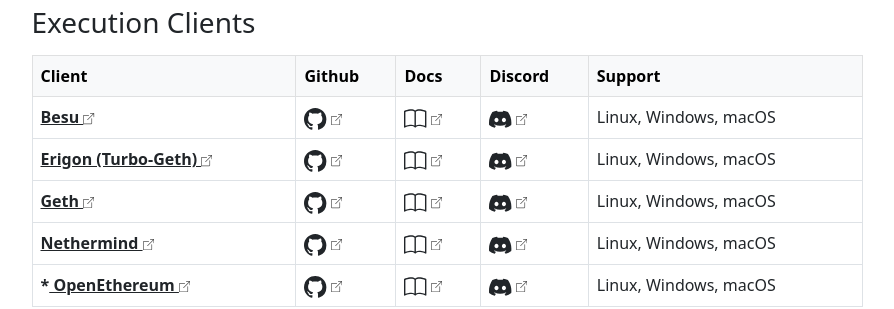
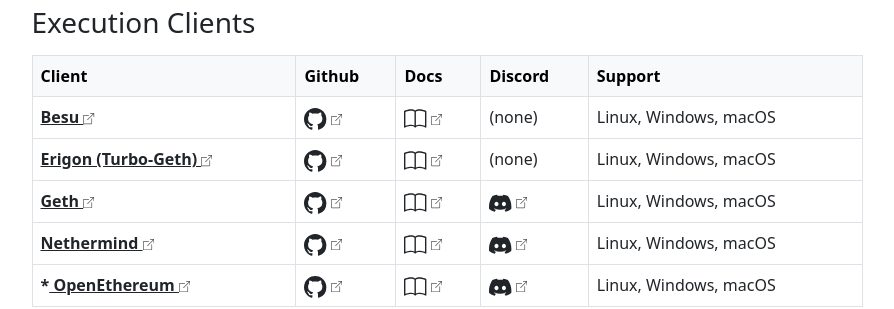
Before and after one commit to etheralpha/clientdiversity-org, a Jekyll site: the page built from index.md, in a window 1280 px wide and 900 px high, scrolled down 3120 px. Shown: the part 154-463 px from the top of the window, without its empty margins (193-1087 px from the left). Built offline with Jekyll 4.4.1, drawn with Linux system fonts in a browser that asks for light colours.

Commit message:
show when there's no info in table

```diff
--- a/index.md
+++ b/index.md
@@ -438,27 +438,35 @@
                       {{site.data.icons.new_tab}}
                     </a>
                   </th>
-                  <td>
-                    <a href="{{client.github}}" class="text-decoration-none link-dark" target="_blank">
-                      {{site.data.icons.github}}
-                      {{site.data.icons.new_tab}}
-                    </a>
-                  </td>
-                  <td>
-                    <a href="{{client.docs}}" class="text-decoration-none link-dark" target="_blank">
-                      {{site.data.icons.docs}}
-                      {{site.data.icons.new_tab}}
-                    </a>
-                  </td>
-                  {%- if client.name == "Grandine" -%}
+                  {%- if client.github -%}
+                    <td>
+                      <a href="{{client.github}}" class="text-decoration-none link-dark" target="_blank">
+                        {{site.data.icons.github}}
+                        {{site.data.icons.new_tab}}
+                      </a>
+                    </td>
+                  {%- else -%}
                     <td>(none)</td>
+                  {%- endif -%}
+                  {%- if client.docs -%}
+                    <td>
+                      <a href="{{client.docs}}" class="text-decoration-none link-dark" target="_blank">
+                        {{site.data.icons.docs}}
+                        {{site.data.icons.new_tab}}
+                      </a>
+                    </td>
                   {%- else -%}
+                    <td>(none)</td>
+                  {%- endif -%}
+                  {%- if client.discord -%}
                     <td>
                       <a href="{{client.discord}}" class="text-decoration-none link-dark" target="_blank">
                         {{site.data.icons.discord}}
                         {{site.data.icons.new_tab}}
                       </a>
                     </td>
+                  {%- else -%}
+                    <td>(none)</td>
                   {%- endif -%}
                   <td>{{client.support}}</td>
                 </tr>
@@ -493,27 +501,35 @@
                       {{site.data.icons.new_tab}}
                     </a>
                   </th>
-                  <td>
-                    <a href="{{client.github}}" class="text-decoration-none link-dark" target="_blank">
-                      {{site.data.icons.github}}
-                      {{site.data.icons.new_tab}}
-                    </a>
-                  </td>
-                  <td>
-                    <a href="{{client.docs}}" class="text-decoration-none link-dark" target="_blank">
-                      {{site.data.icons.docs}}
-                      {{site.data.icons.new_tab}}
-                    </a>
-                  </td>
-                  {%- if client.name == "Grandine" -%}
+                  {%- if client.github -%}
+                    <td>
+                      <a href="{{client.github}}" class="text-decoration-none link-dark" target="_blank">
+                        {{site.data.icons.github}}
+                        {{site.data.icons.new_tab}}
+                      </a>
+                    </td>
+                  {%- else -%}
                     <td>(none)</td>
+                  {%- endif -%}
+                  {%- if client.docs -%}
+                    <td>
+                      <a href="{{client.docs}}" class="text-decoration-none link-dark" target="_blank">
+                        {{site.data.icons.docs}}
+                        {{site.data.icons.new_tab}}
+                      </a>
+                    </td>
                   {%- else -%}
+                    <td>(none)</td>
+                  {%- endif -%}
+                  {%- if client.discord -%}
                     <td>
                       <a href="{{client.discord}}" class="text-decoration-none link-dark" target="_blank">
                         {{site.data.icons.discord}}
                         {{site.data.icons.new_tab}}
                       </a>
                     </td>
+                  {%- else -%}
+                    <td>(none)</td>
                   {%- endif -%}
                   <td>{{client.support}}</td>
                 </tr>
```
